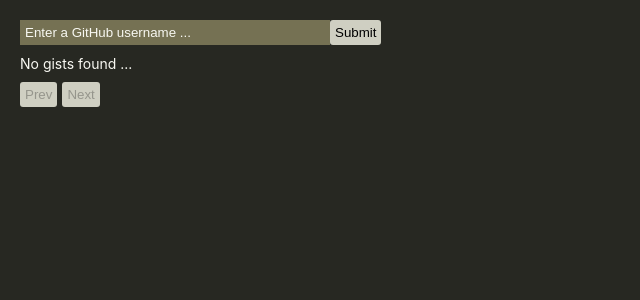
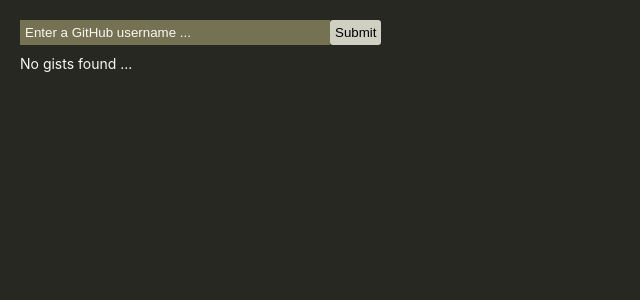
Before and after one commit to MstrZhang/gist-viewer, a React (Create React App) app: page / in a window 1280 px wide. Shown: the top 300 px of the page, without its empty margins (0-640 px from the left). Built offline with nearby package versions, Linux system fonts and the light colour scheme.

Commit message:
improve pagination component

```diff
--- a/src/components/SearchBar.tsx
+++ b/src/components/SearchBar.tsx
@@ -56,11 +56,13 @@ const SearchBar = () => {
         // when the list of gists is updated, pass the result to the SearchResults component
         gists.length > 0 ? <SearchResults results={gists} /> : <div data-testid="searchMessage" className="gist--caption">{message}</div>
       }
-      <SearchPagination
-        username={currentUser}
-        check={gists.length > 0}
-        onPageChange={(page: number) => searchByUsername(page)}
-      />
+      {gists.length > 0 && (
+        <SearchPagination
+          username={currentUser}
+          check={gists.length > 0}
+          onPageChange={(page: number) => searchByUsername(page)}
+        />
+      )}
     </>
   );
 };
--- a/src/components/SearchPagination.css
+++ b/src/components/SearchPagination.css
@@ -0,0 +1,3 @@
+.page {
+  float: right;
+}
--- a/src/components/SearchPagination.tsx
+++ b/src/components/SearchPagination.tsx
@@ -59,6 +59,10 @@ const SearchPagination = (props: any) => {
       >
         Next
       </button>
+      <small className="page">
+        Page &nbsp;
+        {currentPage}
+      </small>
     </div>
   );
 };
```
